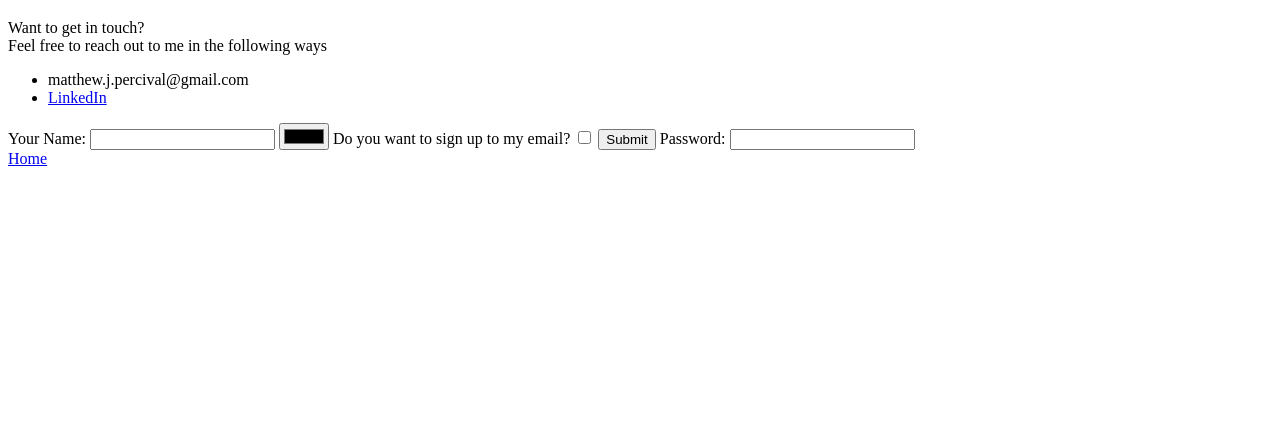
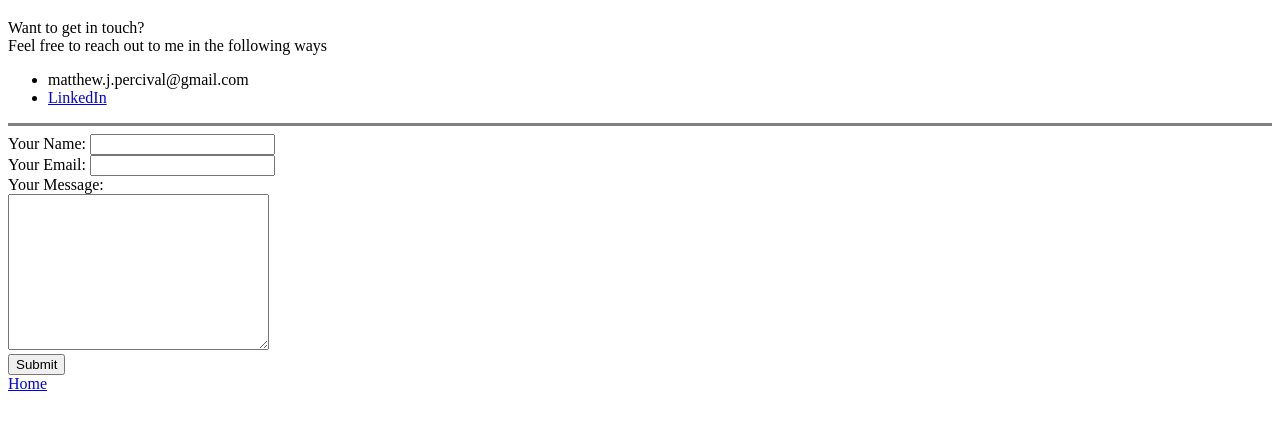
Before and after one commit to matty3191/web-dev-project, a plain HTML site: page contact-details.html in a window 1280 px wide. Shown: the part 61-488 px from the top of the page. Drawn offline with Linux system fonts and the light colour scheme.

Commit message:
add links, finish contact me, host on github pages

```diff
--- a/contact-details.html
+++ b/contact-details.html
@@ -15,15 +15,15 @@
         <li>matthew.j.percival@gmail.com</li>
         <li><a href="https://www.linkedin.com/in/matthew-percival-07268483/">LinkedIn</a></li>
     </ul>
-    <form class="" action="index.html" method"post">
+    <hr size="3" noshade>
+    <form action="mailto:matthew.j.percival@gmail.com" method="post" enctype="text/plain">
         <label>Your Name:</label>
-        <input type="text" name="" value="">
-        <input type="color" name="">
-        <label>Do you want to sign up to my email?</label>
-        <input type="checkbox" name="" value ="">
+        <input type="text" name="yourName" value=""><br>
+        <label>Your Email:</label>
+        <input type="email" name="yourEmail" value =""><br>
+        <label>Your Message:</label><br>
+        <textarea name="yourMessage" rows="10" cols="30"></textarea><br>
         <input type="submit" name="">
-        <label>Password:</label>
-        <input type="password" name="">
     </form>
     <a href="index.html">Home</a>
 </body>
```
Also changed, not shown: index.html (+3 -3 lines).
